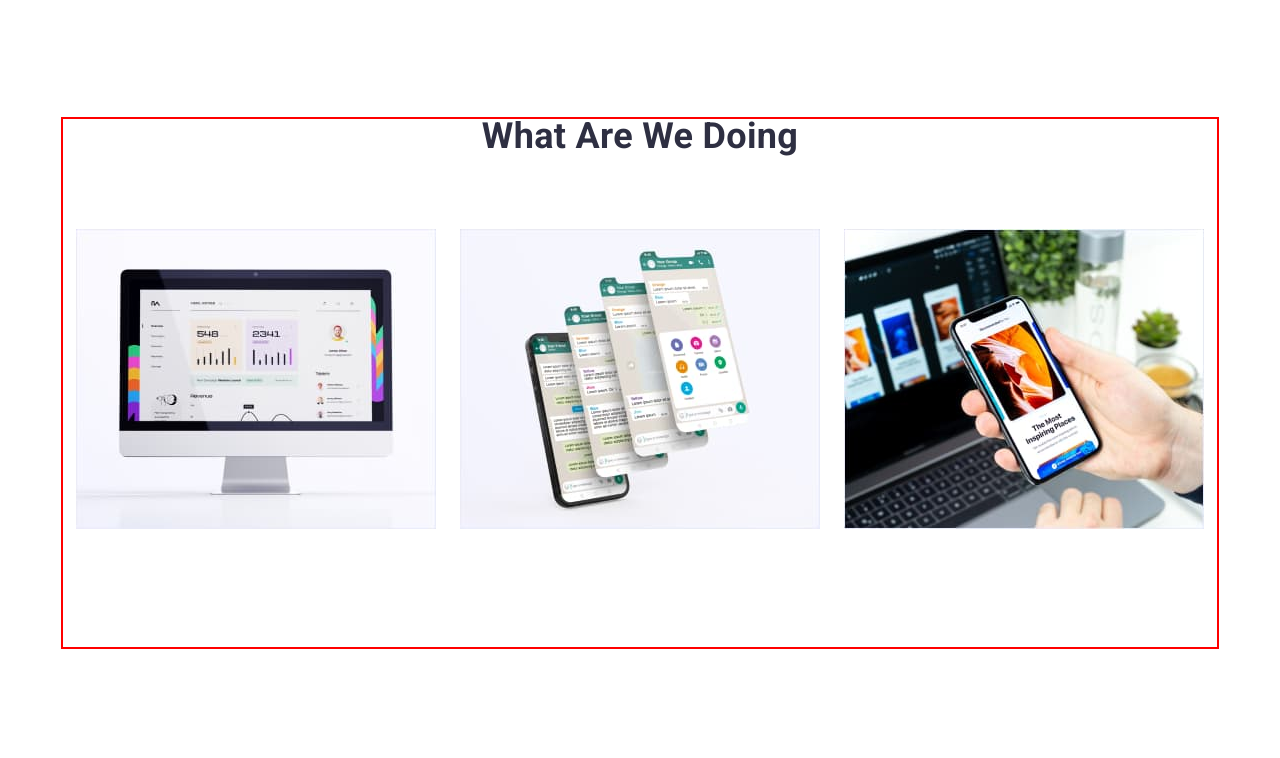
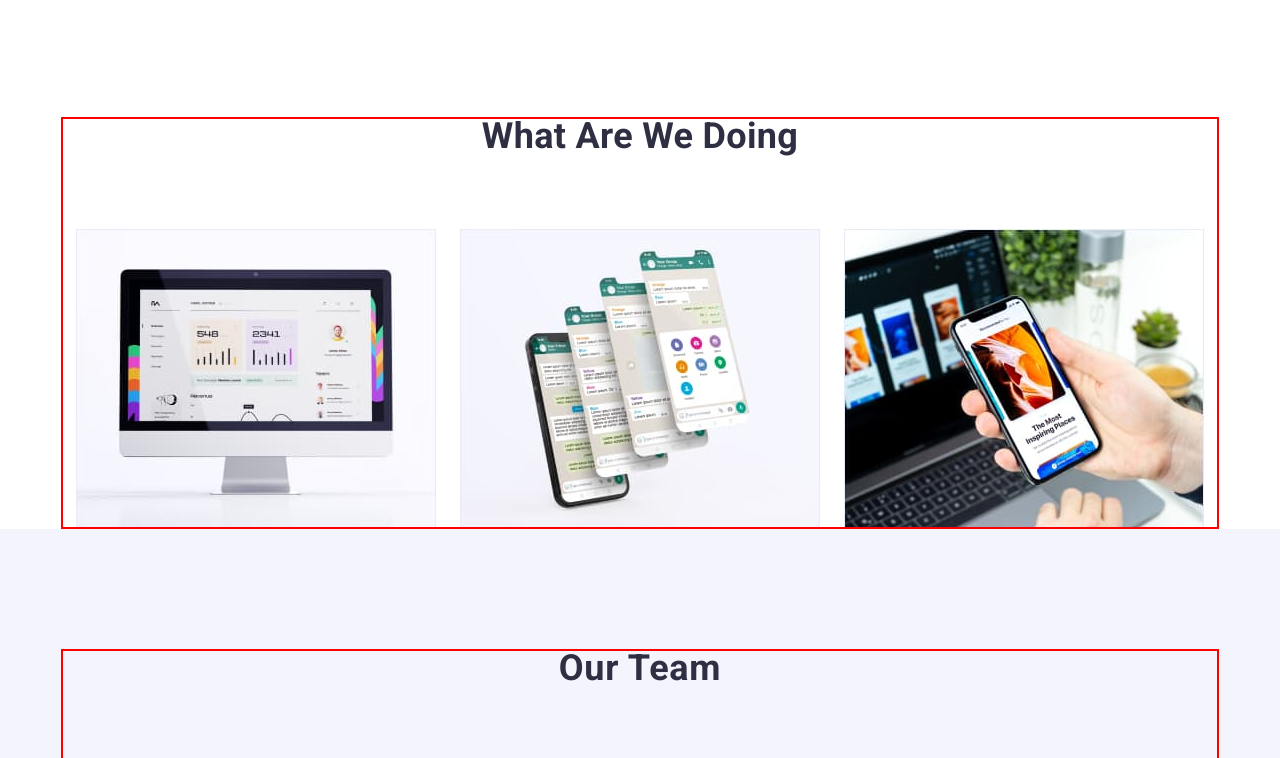
Before and after one commit to anna-makarchuk/goit-homework-03, a plain HTML site: page index.html in a window 1280 px wide. Shown: the part 876-1634 px from the top of the page. Drawn offline with nearby package versions, Linux system fonts and the light colour scheme.

Commit message:
Update styles.css

```diff
--- a/css/styles.css
+++ b/css/styles.css
@@ -187,9 +187,7 @@ img {
   display: flex;
   gap: 24px;
 }
-.section {
-  padding-bottom: 120px;
-}
+
 /* Our Team section */
 .team-list {
   display: flex;
@@ -207,7 +205,6 @@ img {
   color: var(--navy-blue);
   letter-spacing: 0.02em;
   text-align: center;
-  padding-top: 120px;
   margin-bottom: 72px;
 }
 
```
